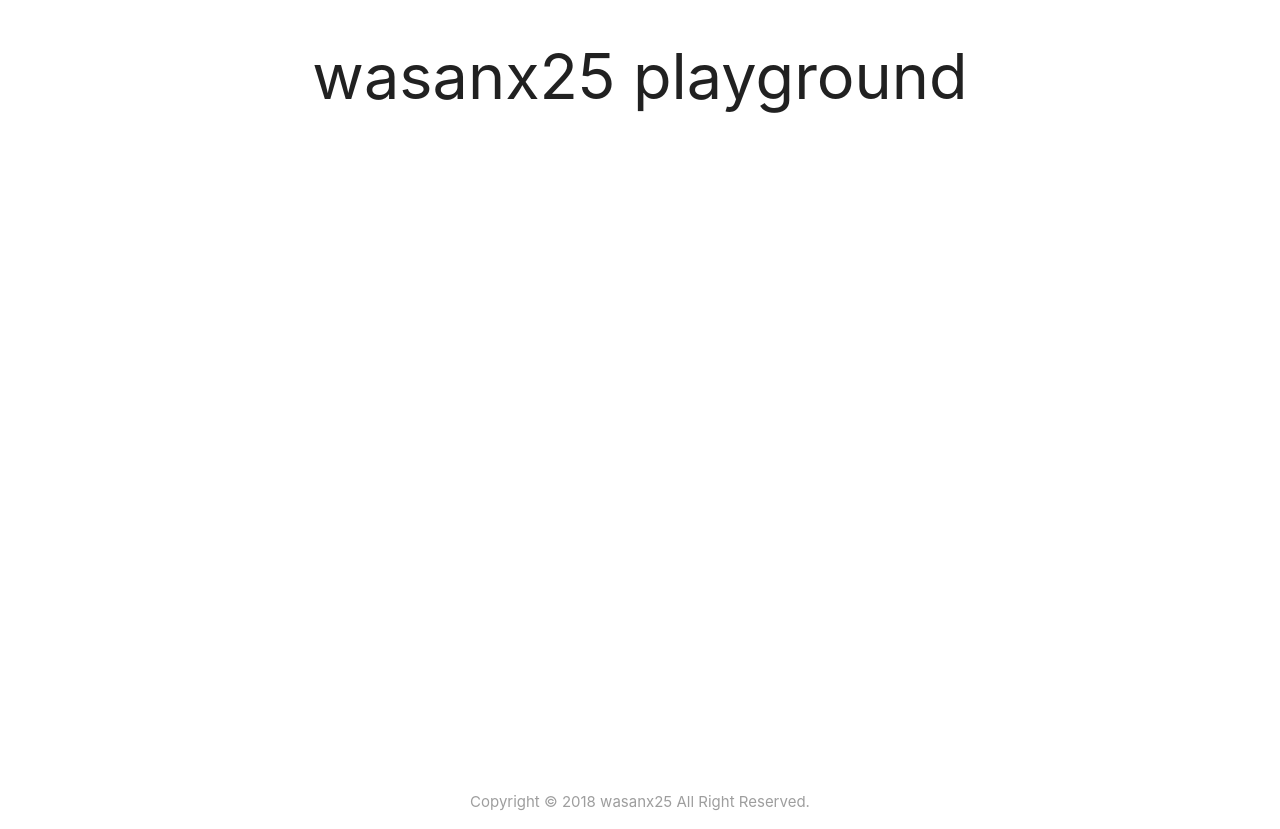
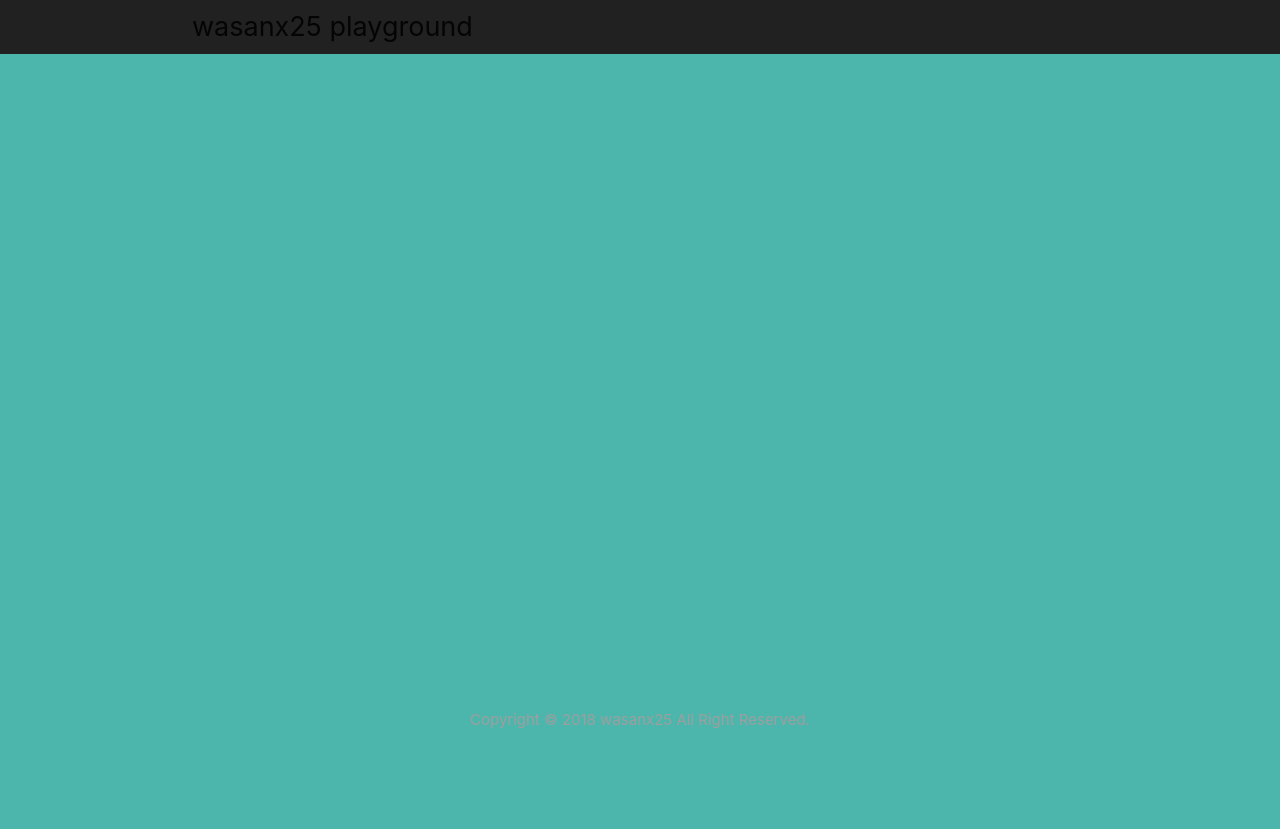
Before and after one commit to wasanx25/playground, a Nuxt app: page / in a window 1280 px wide. After the commit the page ends 800 px from the top, so only its background shows below. Built offline with nearby package versions, Linux system fonts and the light colour scheme.

Commit message:
Update header layout

```diff
--- a/layouts/default.vue
+++ b/layouts/default.vue
@@ -1,7 +1,9 @@
 <template>
   <div>
-    <div id="header" class="container">
-      <h1>wasanx25 playground</h1>
+    <div id="header">
+      <div class="container">
+        <h1>wasanx25 playground</h1>
+      </div>
     </div>
     <div id="main" class="container">
       <nuxt/>
@@ -13,8 +15,21 @@
 </template>
 
 <style>
+body {
+  background-color: #4db6ac;
+}
+
 #header {
-  text-align: center;
+  background-color: #212121;
+}
+
+#header .container {
+  padding: 12px 0;
+}
+
+#header h1 {
+  margin: 0;
+  font-size: 1.8rem;
 }
 
 #main {
```
